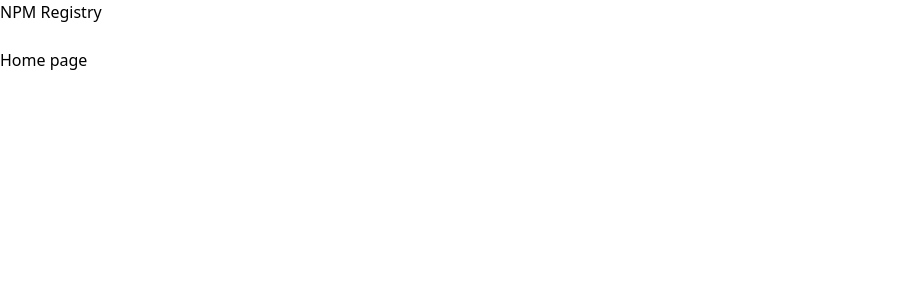
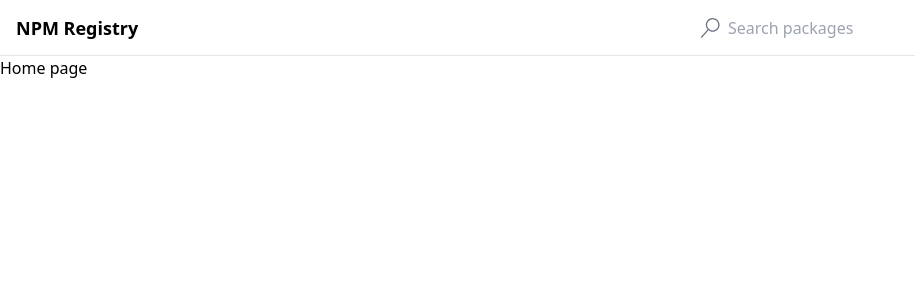
Before and after one commit to Jinnie-kim/react-router-study, a React (Vite) app: page / in a window 1280 px wide. Shown: the top 300 px of the page, without its empty margins (0-915 px from the left). Built offline with nearby package versions, Linux system fonts and the light colour scheme.

Commit message:
Add: A Touch of Styling

```diff
--- a/package.json
+++ b/package.json
@@ -12,6 +12,7 @@
   "dependencies": {
     "react": "^18.2.0",
     "react-dom": "^18.2.0",
+    "react-icons": "^5.3.0",
     "react-router-dom": "^6.26.2"
   },
   "devDependencies": {
--- a/src/components/Header.tsx
+++ b/src/components/Header.tsx
@@ -3,9 +3,15 @@
 
 export default function Header() {
   return (
-    <div>
-      <Link to="/">NPM Registry</Link>
-      <SearchInput />
+    <div className="flex items-center justify-between px-4 border-b h-14">
+      <div className="flex items-centers space-x-2 text-sm">
+        <Link to="/" className="text-lg font-bold">
+          NPM Registry
+        </Link>
+      </div>
+      <div className="w-full max-w-xl ml-4">
+        <SearchInput />
+      </div>
     </div>
   );
 }
--- a/src/components/SearchInput.tsx
+++ b/src/components/SearchInput.tsx
@@ -1,5 +1,6 @@
 import { useState } from 'react';
 import { useNavigate } from 'react-router-dom';
+import { VscSearch } from 'react-icons/vsc';
 
 export default function SearchInput() {
   const [term, setTerm] = useState('');
@@ -13,7 +14,18 @@
 
   return (
     <form onSubmit={handleSubmit}>
-      <input type="text" value={term} onChange={(e) => setTerm(e.target.value)} />
+      <div className="relative">
+        <div className="absolute inset-y-0 flex items-center pl-3">
+          <VscSearch className="h-5 w-5 text-gray-500" />
+        </div>
+        <input
+          type="text"
+          value={term}
+          onChange={(e) => setTerm(e.target.value)}
+          className="pl-10 py-2 w-full border-0 shadow-none"
+          placeholder="Search packages"
+        />
+      </div>
     </form>
   );
 }
```
Also changed, not shown: 1 other file (tests, documents, lock files or other folders).
